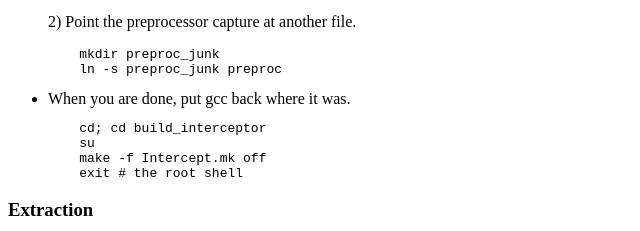
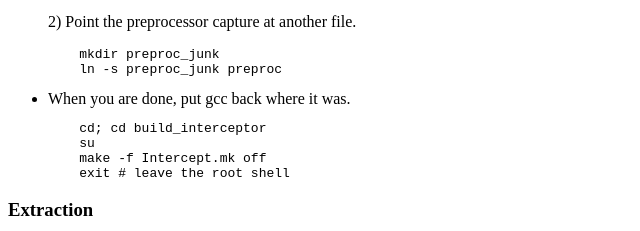
Before and after one commit to dsw/build-interceptor, a plain HTML site: page www/index.html in a window 1280 px wide. Shown: the part 4253-4484 px from the top of the page, 0-640 px from the left. Drawn offline with Linux system fonts and the light colour scheme.

Commit message:
made two lines that do the same thing read the same: '# leave the root shell'
git-svn-id: http://build-interceptor.tigris.org/svn/build-interceptor/trunk@224 8700b9f2-3af6-0310-88e9-a4e0a7708a09

```diff
--- a/www/index.html
+++ b/www/index.html
@@ -410,7 +410,7 @@ move the link.
     cd; cd build_interceptor
     su
     make -f Intercept.mk off
-    exit # the root shell
+    exit # leave the root shell
 </pre>
 
 </ul>
```
